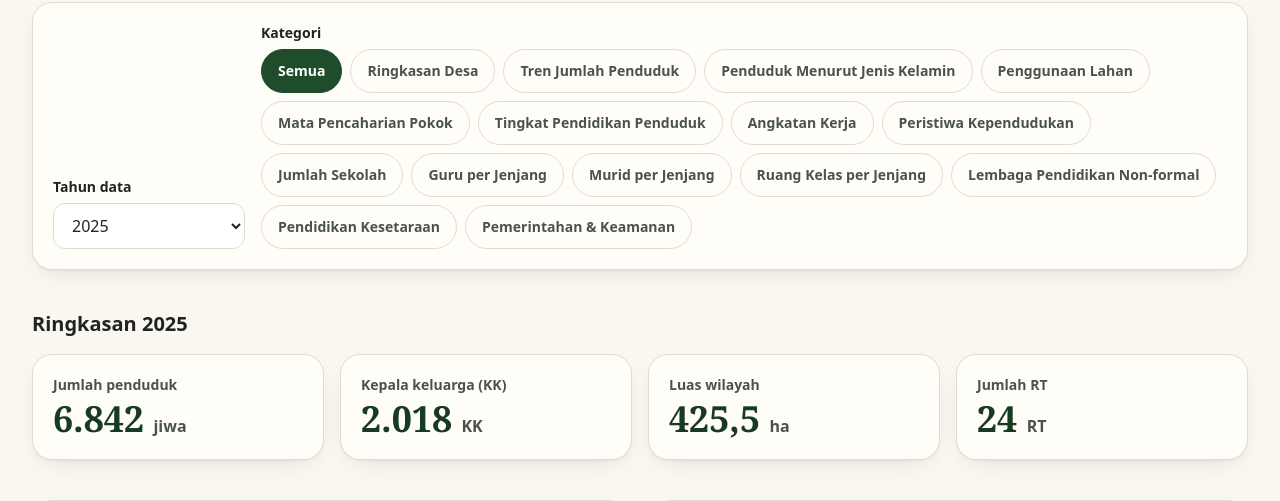
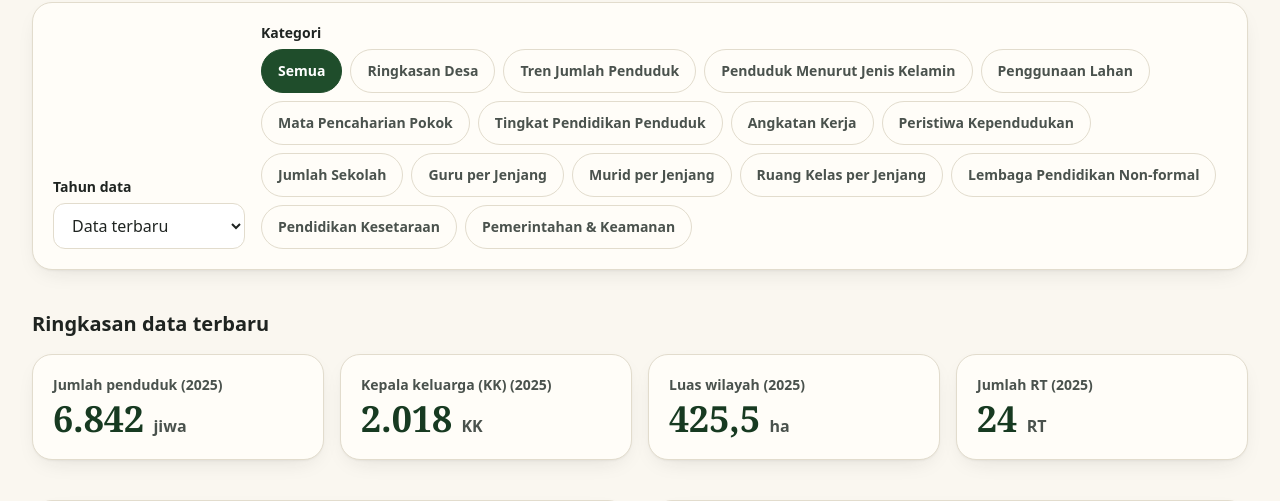
Before and after one commit to garryrio/IIT, a Laravel app: page /data-desa in a window 1280 px wide. Shown: the part 463-964 px from the top of the page. Run offline with Laravel 12, Linux system fonts and the light colour scheme; data comes from the database, SQL or seed files in the repository; style sheets or scripts are compiled from the project's sources; some libraries are stand-ins or nearby versions.

Commit message:
Data Desa: show each chart's latest year by default
Adding a new year for one category no longer hides every other chart.
An explicit year filter still shows that exact year.

Co-Authored-By: Claude Opus 5.5 <noreply@anthropic.com>

```diff
--- a/app/Http/Controllers/PageController.php
+++ b/app/Http/Controllers/PageController.php
@@ -57,10 +57,9 @@ class PageController extends Controller
         $years = $all->pluck('year')->unique()->sortDesc()->values();
         $categories = $all->pluck('category')->unique()->values();
 
-        $year = (int) $request->query('tahun', $years->first());
-        if (! $years->contains($year)) {
-            $year = (int) $years->first();
-        }
+        // Tanpa filter tahun (null): setiap grafik memakai tahun terbarunya sendiri, sehingga kategori yang
+        // belum punya data tahun terbaru tidak ikut hilang. Dengan filter: tampilkan tepat tahun tersebut.
+        $year = $request->filled('tahun') && $years->contains((int) $request->query('tahun')) ? (int) $request->query('tahun') : null;
         $category = $request->query('kategori');
         if ($category && ! $categories->contains($category)) {
             $category = null;
@@ -71,7 +70,7 @@ class PageController extends Controller
             ->filter(fn ($rows, $cat) => ! $category || $cat === $category)
             ->map(function ($rows, $cat) use ($year) {
                 $type = $rows->sortBy('display_order')->first()->chart_type;
-                $selected = $type === 'line' ? $rows->sortBy('year') : $rows->where('year', $year);
+                $selected = $type === 'line' ? $rows->sortBy('year') : $rows->where('year', $year ?? $rows->max('year'));
                 if ($selected->isEmpty()) {
                     return null;
                 }
@@ -87,7 +86,9 @@ class PageController extends Controller
                 ];
             })->filter()->values();
 
-        $highlights = $all->where('year', $year)->where('is_highlight', true)->unique('indicator')->values();
+        $highlights = $all->where('is_highlight', true)
+            ->when($year, fn ($c) => $c->where('year', $year), fn ($c) => $c->sortByDesc('year'))
+            ->unique('indicator')->sortBy('display_order')->values();
 
         $income = null;
         if (SiteSetting::current()->show_income_summary && IncomeClass::query()->exists()) {
--- a/resources/views/public/data.blade.php
+++ b/resources/views/public/data.blade.php
@@ -6,15 +6,16 @@
             <div class="lg:w-48">
                 <label for="tahun" class="label">Tahun data</label>
                 <select id="tahun" name="tahun" class="input" onchange="this.form.submit()">
-                    @foreach ($years as $y)<option value="{{ $y }}" @selected($y == $year)>{{ $y }}</option>@endforeach
+                    <option value="" @selected(! $year)>Data terbaru</option>
+                    @foreach ($years as $y)<option value="{{ $y }}" @selected($y === $year)>{{ $y }}</option>@endforeach
                 </select>
             </div>
             <div class="flex-1">
                 <span class="label" id="kategori-label">Kategori</span>
                 <div class="flex flex-wrap gap-2" role="group" aria-labelledby="kategori-label">
-                    <a href="{{ route('data', ['tahun' => $year]) }}" class="chip" @if (! $category) aria-current="page" @endif>Semua</a>
+                    <a href="{{ route('data', array_filter(['tahun' => $year])) }}" class="chip" @if (! $category) aria-current="page" @endif>Semua</a>
                     @foreach ($categories as $c)
-                        <a href="{{ route('data', ['tahun' => $year, 'kategori' => $c]) }}" class="chip" @if ($category === $c) aria-current="page" @endif>{{ $c }}</a>
+                        <a href="{{ route('data', array_filter(['tahun' => $year, 'kategori' => $c])) }}" class="chip" @if ($category === $c) aria-current="page" @endif>{{ $c }}</a>
                     @endforeach
                 </div>
             </div>
@@ -23,11 +24,11 @@
 
         @if ($highlights->isNotEmpty() && ! $category)
             <section aria-labelledby="ringkasan-judul" class="mt-10">
-                <h2 id="ringkasan-judul" class="text-xl font-bold">Ringkasan {{ $year }}</h2>
+                <h2 id="ringkasan-judul" class="text-xl font-bold">{{ $year ? 'Ringkasan '.$year : 'Ringkasan data terbaru' }}</h2>
                 <dl class="mt-4 grid grid-cols-2 gap-4 lg:grid-cols-4" data-stagger>
                     @foreach ($highlights as $h)
                         <div class="card p-5">
-                            <dt class="text-sm font-semibold text-ink-soft">{{ $h->indicator }}</dt>
+                            <dt class="text-sm font-semibold text-ink-soft">{{ $h->indicator }}@unless ($year) ({{ $h->year }})@endunless</dt>
                             <dd class="mt-1 font-display text-3xl font-semibold text-forest-900 sm:text-4xl"><span data-count="{{ $h->value }}" data-decimals="{{ floor($h->value) == $h->value ? 0 : 1 }}">{{ $h->formattedValue() }}</span> <span class="font-sans text-base text-ink-soft">{{ $h->unit }}</span></dd>
                         </div>
                     @endforeach
```
Also changed, not shown: tests/Feature/VillageHubTest.php (+15 -0 lines).
